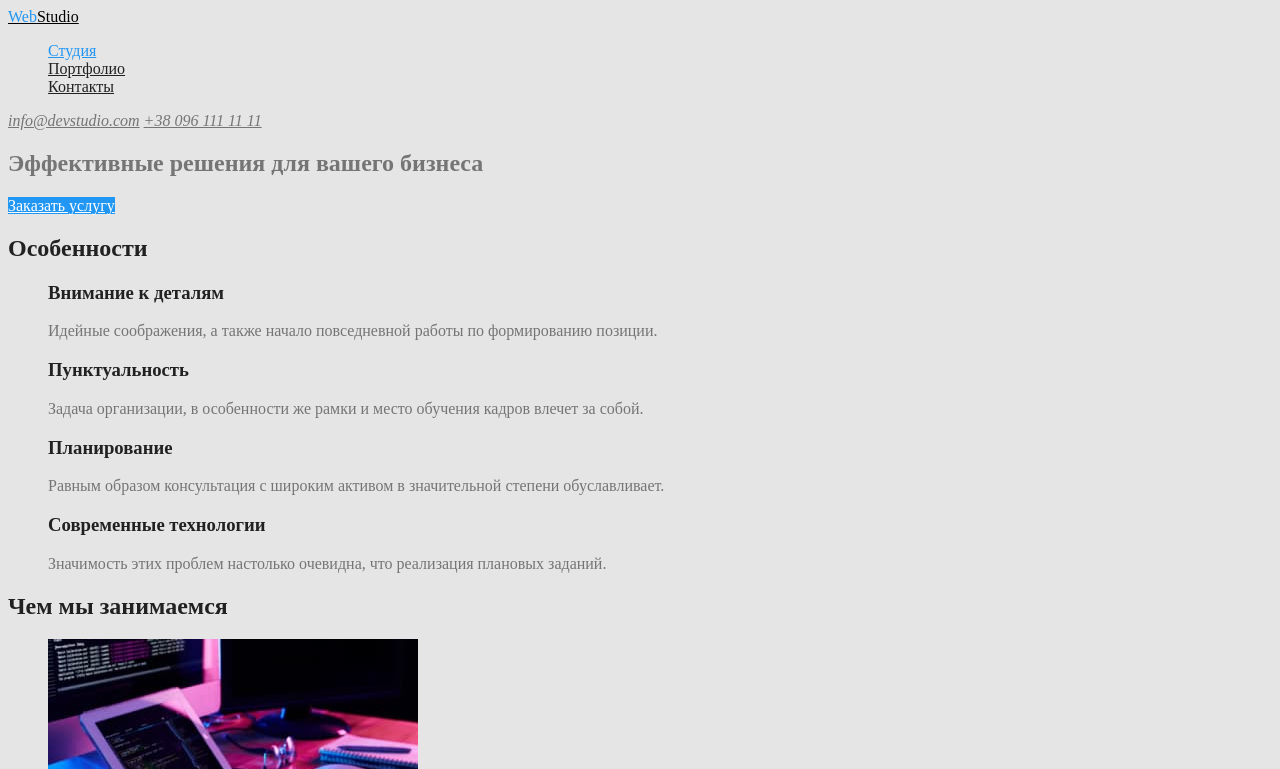
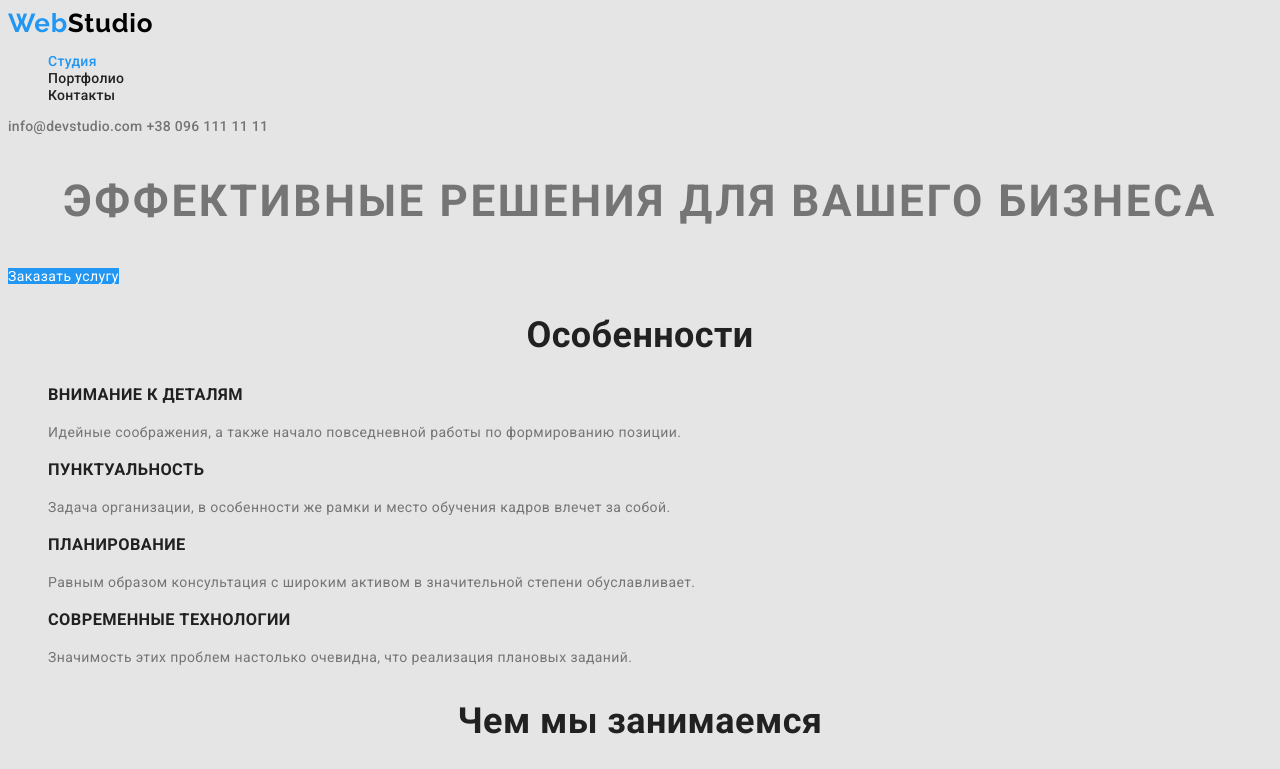
Before and after one commit to olehmak1992/html-hw-02, a plain HTML site: page index.html in a window 1280 px wide. Shown: the top 769 px of the page. Drawn offline with Linux system fonts and the light colour scheme.

Commit message:
add text decor without btn

```diff
--- a/css/styles.css
+++ b/css/styles.css
@@ -24,6 +24,10 @@
 body {
   background-color: #e5e5e5;
   color: var(--primary-text-color);
+
+  font-family: 'Roboto', sans-serif;
+  font-size: 14px;
+  letter-spacing: 0.03em;
 }
 
 .list {
@@ -34,6 +38,13 @@ body {
 
 .logo {
   color: #000;
+
+  font-family: 'Raleway', sans-serif;
+  font-weight: 700;
+  font-size: 26px;
+  letter-spacing: 0.03em;
+  line-height: 1.2;
+  text-decoration: none;
 }
 
 .logo span {
@@ -42,6 +53,11 @@ body {
 
 .site-nav a {
   color: var(--title-text-color);
+
+  font-weight: 500;
+  letter-spacing: 0.02em;
+  line-height: 1.14;
+  text-decoration: none;
 }
 
 .site-nav a:hover,
@@ -57,6 +73,12 @@ body {
 
 .header-address a {
   color: var(--primary-text-color);
+
+  font-style: normal;
+  font-weight: 500;
+  line-height: 1.14;
+  letter-spacing: 0.02em;
+  text-decoration: none;
 }
 
 .header-address a:hover,
@@ -66,33 +88,69 @@ body {
 
 /* Hero */
 
-/* .hero-title {
-  color: #fff;
-} */
+.hero-title {
+  /* color: #fff; */
+
+  font-weight: 900;
+  font-size: 44px;
+  line-height: 1.36;
+  text-align: center;
+  letter-spacing: 0.06em;
+  text-transform: uppercase;
+}
 
 .hero-link {
   color: #fff;
   background-color: var(--accent);
+
+  text-decoration: none;
 }
 
 /* Section */
 
 .section-title {
   color: var(--title-text-color);
+
+  font-weight: bold;
+  font-size: 36px;
+  line-height: 1.17;
+  text-align: center;
 }
 
 .features-list .title {
   color: var(--title-text-color);
+
+  /* font-style: normal; */
+  font-weight: bold;
+  line-height: 1.14;
+  text-transform: uppercase;
+}
+
+.features-list p {
+  line-height: 1.7;
 }
 
 .team-list .title {
   color: var(--title-text-color);
+
+  font-weight: 500;
+  font-size: 16px;
+  line-height: 1.19;
+  /* text-align: center; */
+}
+
+.team-list p {
+  font-size: 16px;
+  line-height: 1.19;
+  /* text-align: center; */
 }
 
 /* Portfolio */
 
 .btn-list .btn {
   color: var(--title-text-color);
+
+  font-family: inherit;
 }
 
 /* .btn-list .btn:hover,
@@ -106,10 +164,16 @@ body {
 
 /* Footer */
 
-/* .footer-address {
-    color: #fff;
-} */
+.footer-address {
+  /* color: #fff; */
 
-/* .footer-address a {
-  color: var(--ftr-address-link-color);
-} */
+  font-style: normal;
+  line-height: 1.71;
+}
+
+.footer-address a {
+  /* color: var(--ftr-address-link-color); */
+
+  font-style: normal;
+  text-decoration: none;
+}
--- a/index.html
+++ b/index.html
@@ -5,6 +5,10 @@
     <meta http-equiv="X-UA-Compatible" content="IE=edge">
     <meta name="viewport" content="width=device-width, initial-scale=1.0">
     <title>hw-one</title>
+    <link rel="preconnect" href="https://fonts.gstatic.com">
+    <link
+        href="https://fonts.googleapis.com/css2?family=Oleo+Script&family=Raleway:wght@700&family=Roboto:wght@400;500;700&display=swap"
+        rel="stylesheet">
     <link rel="stylesheet" href="./css/styles.css">
 </head>
 <body>
@@ -83,12 +87,14 @@
 </section>
     </main>
     <footer>
+        <div>
         <a href="./index.html" lang="en" class="logo"><span>Web</span>Studio</a>
-        <address class="footer-adress">
+        <address class="footer-address">
             г. Киев, пр-т Леси Украинки, 26 <br>
             <a href="" lang="en">info@example.com</a> <br>
             <a href="">+38 099 111 11 11</a>
         </address>
+        </div>
     </footer>
 
 </body>
```
Also changed, not shown: portfolio.html (+5 -1 lines).
